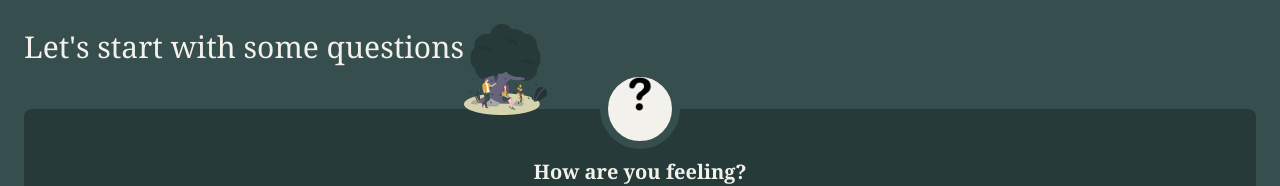
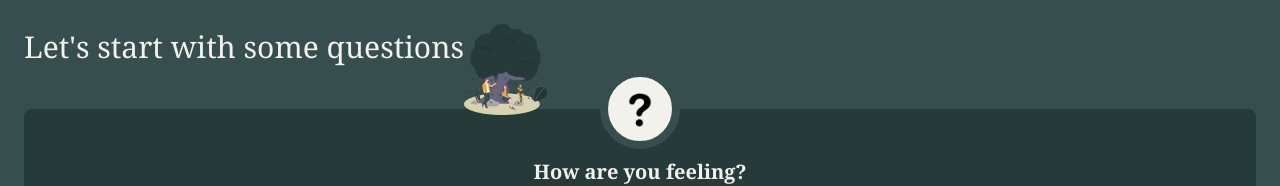
Before and after one commit to A-TEAM-FONTYS/Frontend, a Vue app: page / in a window 1280 px wide. Shown: the top 186 px of the page. Built offline with nearby package versions, Linux system fonts and the light colour scheme.

Commit message:
questionmark is now in center + added styling for the number input

```diff
--- a/src/views/questions/index.vue
+++ b/src/views/questions/index.vue
@@ -9,7 +9,7 @@
     </div>
       <div class="flex justify-center">
         <div class="w-20 h-20 rounded-full bg-pampas border-8 border-outer-space">
-          <img src="@/assets/QuestionMark.png">
+          <img class="mt-4" src="@/assets/QuestionMark.png">
         </div>
       </div>
       <div class="-mt-10 w-full h-32 bg-limed-spruce rounded-lg text-center text-pampas">
@@ -65,6 +65,14 @@
         </div>
 </div>
 </template>
+<style scoped>
+.number-input input:focus{
+    outline: none;
+}
+.number-input button:focus{
+    outline: none;
+}
+</style>
 <script>
 
 export default {
```
